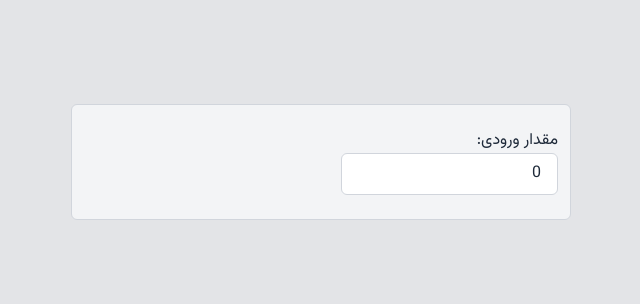
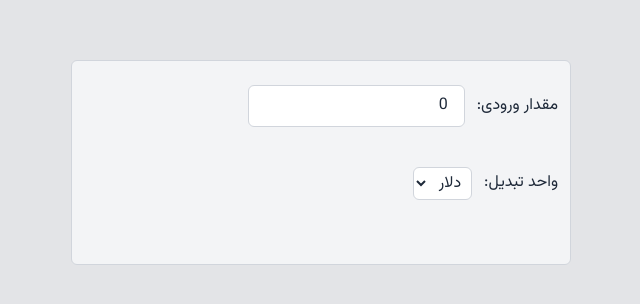
Before and after one commit to Alireza-ghate/currency-converter-task, a React (Vite) app: page / in a window 1280 px wide. Shown: the part 238-542 px from the top of the page, without its empty margins (500-1140 px from the left). Built offline with nearby package versions, Linux system fonts and the light colour scheme.

Commit message:
feat: add CurrencySelector to app

```diff
--- a/src/components/Converter.tsx
+++ b/src/components/Converter.tsx
@@ -1,3 +1,4 @@
+import CurrencySelector from "./CurrencySelector";
 import InputAmount from "./InputAmount";
 
 function Converter() {
@@ -9,6 +10,7 @@ function Converter() {
     <div className="bg-gray-100 border border-gray-300 rounded-md w-full max-w-[500px] min-w-[300px] mx-auto px-3 py-6">
       <form>
         <InputAmount />
+        <CurrencySelector />
       </form>
     </div>
   );
--- /dev/null
+++ b/src/components/CurrencySelector.tsx
@@ -0,0 +1,23 @@
+import { useState } from "react";
+
+function CurrencySelector() {
+  const [conversionType, setConversionType] = useState("usd");
+  return (
+    <div className="form-row">
+      <label className="label" htmlFor="currency">
+        واحد تبدیل:
+      </label>
+      <select
+        id="currency"
+        className="bg-white px-1.5 py-0.5 rounded-md border border-gray-300 focus:outline-none"
+        value={conversionType}
+        onChange={(e) => setConversionType(e.target.value)}
+      >
+        <option value="usd">دلار</option>
+        <option value="irr">ریال</option>
+      </select>
+    </div>
+  );
+}
+
+export default CurrencySelector;
--- a/src/index.css
+++ b/src/index.css
@@ -1,6 +1,11 @@
 @import url("https://fonts.googleapis.com/css2?family=Vazirmatn:wght@100..900&display=swap");
 
 @import "tailwindcss";
+
+/* custom class */
+.form-row {
+  @apply flex items-center mb-10 gap-3;
+}
 
 /* define css variables */
 :root {
```
